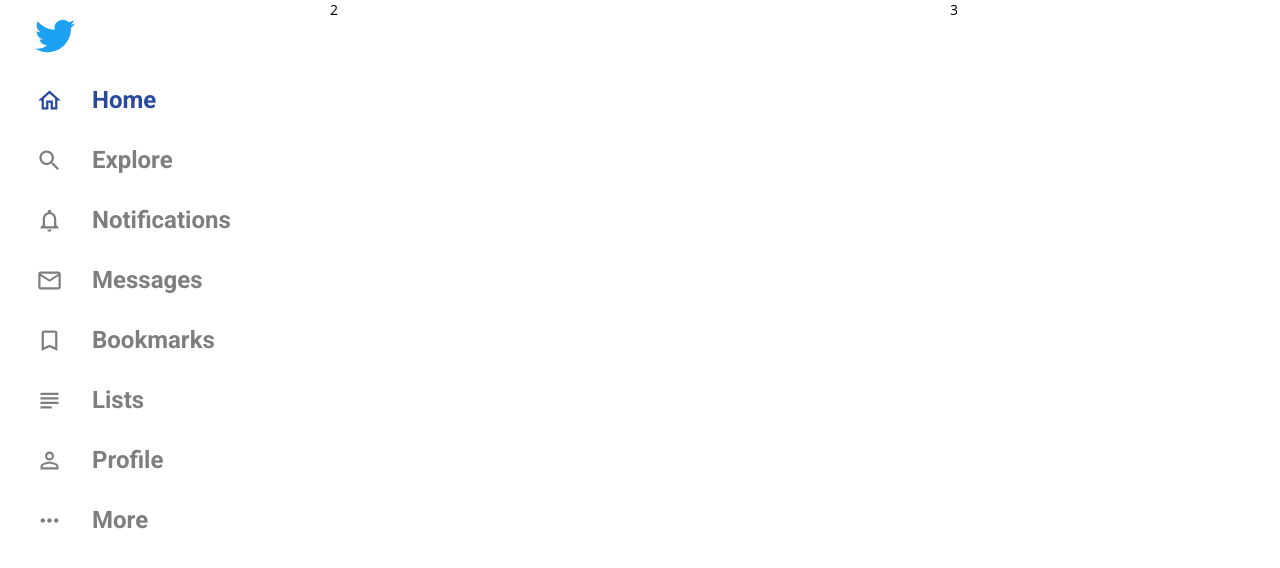
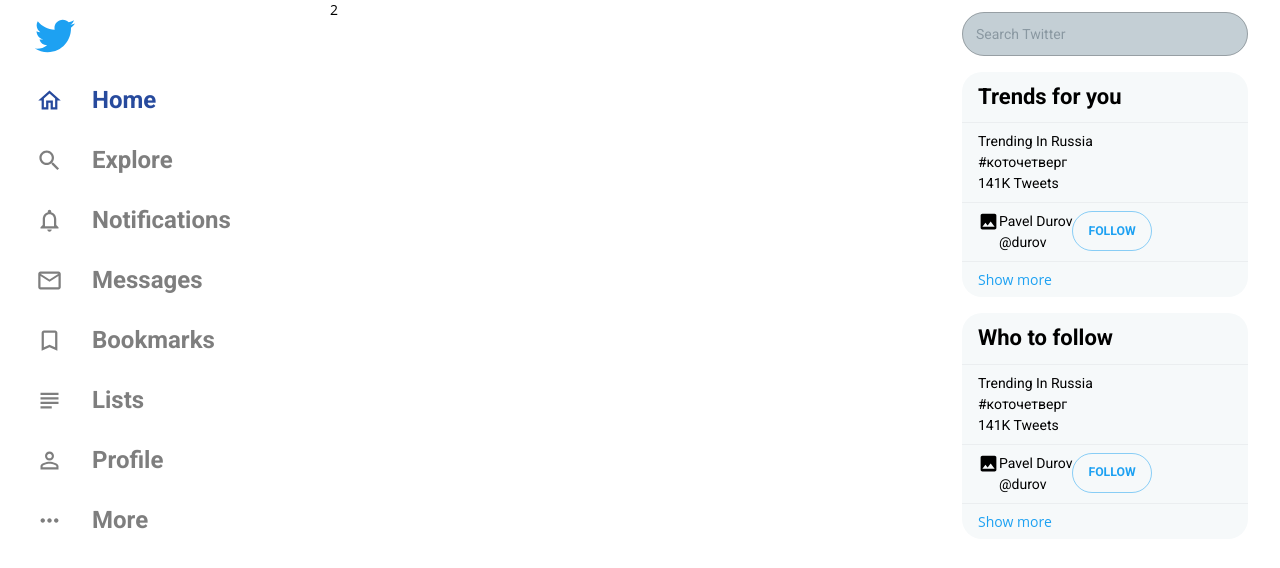
Before and after one commit to MikkyMeow/twitter-clone, a React (Create React App) app: page /home in a window 1280 px wide. Shown: the top 568 px of the page. Built offline with nearby package versions, Linux system fonts and the light colour scheme.

Commit message:
added trends and follow components

```diff
--- /dev/null
+++ b/src/components/elements/ChannelList.tsx
@@ -0,0 +1,52 @@
+import { Box, List, ListItem, makeStyles, Typography } from '@material-ui/core';
+import React from 'react';
+import FollowItem from './FollowItem';
+import TrendsItem from './TrendsItem';
+
+const useStyles = makeStyles((theme) => ({
+  root: {
+    backgroundColor: '#F6F9FA',
+    borderRadius: 20,
+    marginBottom: theme.spacing(2),
+  },
+  title: {
+    padding: '12px 16px',
+    borderBottom: '1px solid #EBEEF0',
+  },
+  listItem: {
+    borderBottom: '1px solid #EBEEF0',
+    '&:last-child': {
+      borderBottom: 0,
+      color: theme.palette.primary.main,
+    },
+  },
+}));
+
+interface IProps {
+  title: string;
+}
+
+const ChannelList: React.FC<IProps> = ({ title = '' }) => {
+  const classes = useStyles();
+
+  return (
+    <Box className={classes.root}>
+      <Typography className={classes.title} variant='h2'>
+        {title}
+      </Typography>
+      <List disablePadding>
+        <ListItem button className={classes.listItem}>
+          <TrendsItem />
+        </ListItem>
+        <ListItem button className={classes.listItem}>
+          <FollowItem />
+        </ListItem>
+        <ListItem button className={classes.listItem}>
+          Show more
+        </ListItem>
+      </List>
+    </Box>
+  );
+};
+
+export default ChannelList;
--- /dev/null
+++ b/src/components/elements/FollowItem.tsx
@@ -0,0 +1,22 @@
+import { Box, Button, Typography } from '@material-ui/core';
+import { Image } from '@material-ui/icons';
+import React from 'react';
+
+const FollowItem = () => {
+  return (
+    <Box display='flex'>
+      <Box>
+        <Image />
+      </Box>
+      <Box>
+        <Typography>Pavel Durov</Typography>
+        <Typography>@durov</Typography>
+      </Box>
+      <Button variant='outlined' color='primary'>
+        Follow
+      </Button>
+    </Box>
+  );
+};
+
+export default FollowItem;
--- /dev/null
+++ b/src/components/elements/TrendsItem.tsx
@@ -0,0 +1,14 @@
+import { Box, Typography } from '@material-ui/core';
+import React from 'react';
+
+const TrendsItem = () => {
+  return (
+    <Box>
+      <Typography>Trending In Russia</Typography>
+      <Typography>#коточетверг</Typography>
+      <Typography>141K Tweets</Typography>
+    </Box>
+  );
+};
+
+export default TrendsItem;
--- /dev/null
+++ b/src/components/layouts/HomeSideBar.tsx
@@ -0,0 +1,46 @@
+import {
+  Box,
+  InputAdornment,
+  makeStyles,
+  OutlinedInput,
+} from '@material-ui/core';
+import { Search } from '@material-ui/icons';
+import ChannelList from 'components/elements/ChannelList';
+import React from 'react';
+
+const useStyles = makeStyles((theme) => ({
+  root: {},
+  searchInput: {
+    background: '#C4CFD5',
+    borderRadius: 30,
+    color: '#3A4D5B',
+    height: 44,
+    marginBottom: theme.spacing(2),
+  },
+}));
+
+const HomeSideBar = () => {
+  const classes = useStyles();
+
+  return (
+    <Box component='section' padding={1.5} className={classes.root}>
+      <OutlinedInput
+        classes={{ root: classes.searchInput }}
+        placeholder='Search Twitter'
+        fullWidth
+        color='secondary'
+        inputProps={{
+          startAdornment: (
+            <InputAdornment position='start'>
+              <Search />
+            </InputAdornment>
+          ),
+        }}
+      />
+      <ChannelList title='Trends for you' />
+      <ChannelList title='Who to follow' />
+    </Box>
+  );
+};
+
+export default HomeSideBar;
--- a/src/components/pages/Home.tsx
+++ b/src/components/pages/Home.tsx
@@ -1,4 +1,5 @@
 import { Grid, makeStyles } from '@material-ui/core';
+import HomeSideBar from 'components/layouts/HomeSideBar';
 import Nav from 'components/layouts/Nav';
 import React from 'react';
 
@@ -21,7 +22,7 @@
         2
       </Grid>
       <Grid item xs={3}>
-        3
+        <HomeSideBar />
       </Grid>
     </Grid>
   );
--- a/src/components/pages/LoginPage.tsx
+++ b/src/components/pages/LoginPage.tsx
@@ -1,4 +1,11 @@
-import { Button, makeStyles, Typography } from '@material-ui/core';
+import {
+  Box,
+  Button,
+  List,
+  ListItem,
+  makeStyles,
+  Typography,
+} from '@material-ui/core';
 import {
   ModeCommentOutlined,
   PeopleOutline,
@@ -101,34 +108,34 @@
   };
 
   return (
-    <div className={classes.wrapper}>
-      <section className={classes.descrSide}>
+    <Box className={classes.wrapper}>
+      <Box component='section' className={classes.descrSide}>
         <Twitter color='primary' className={classes.descrSideBackgroundIcon} />
-        <div className={classes.descrSideWrapper}>
-          <ul>
-            <li>
+        <Box className={classes.descrSideWrapper}>
+          <List>
+            <ListItem>
               <Typography variant='h6' color='secondary'>
                 <SearchOutlined />
                 Follow your interests.
               </Typography>
-            </li>
-            <li>
+            </ListItem>
+            <ListItem>
               <Typography variant='h6' color='secondary'>
                 <PeopleOutline />
                 Hear what people are talking about.
               </Typography>
-            </li>
-            <li>
+            </ListItem>
+            <ListItem>
               <Typography variant='h6' color='secondary'>
                 <ModeCommentOutlined />
                 Join the conservation.
               </Typography>
-            </li>
-          </ul>
-        </div>
-      </section>
-      <section className={classes.loginSide}>
-        <div className={classes.loginSideWrapper}>
+            </ListItem>
+          </List>
+        </Box>
+      </Box>
+      <Box component='section' className={classes.loginSide}>
+        <Box className={classes.loginSideWrapper}>
           <Twitter color='primary' className={classes.loginSideTwitterIcon} />
           <Typography variant='h4' className={classes.loginSideTitle}>
             See what's happening in the world right now
@@ -153,14 +160,14 @@
           >
             Log In
           </Button>
-        </div>
-      </section>
+        </Box>
+      </Box>
       <AuthPopup
         open={showPopup}
         onClose={handleClose}
         isRegister={isRegister}
       />
-    </div>
+    </Box>
   );
 };
 
--- a/src/components/styles/themeOptions.ts
+++ b/src/components/styles/themeOptions.ts
@@ -73,5 +73,9 @@
   typography: {
     fontFamily: 'Roboto, sans-serif',
     fontSize: 14,
+    h2: {
+      fontSize: 22,
+      fontWeight: 700,
+    },
   },
 };
```
